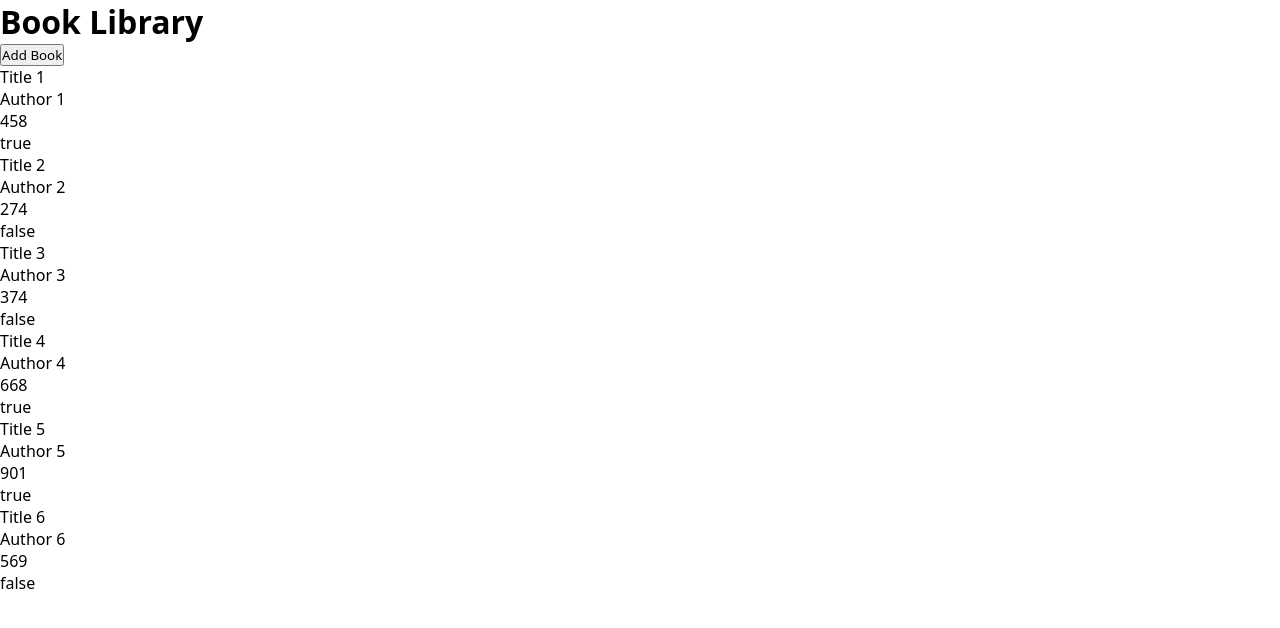
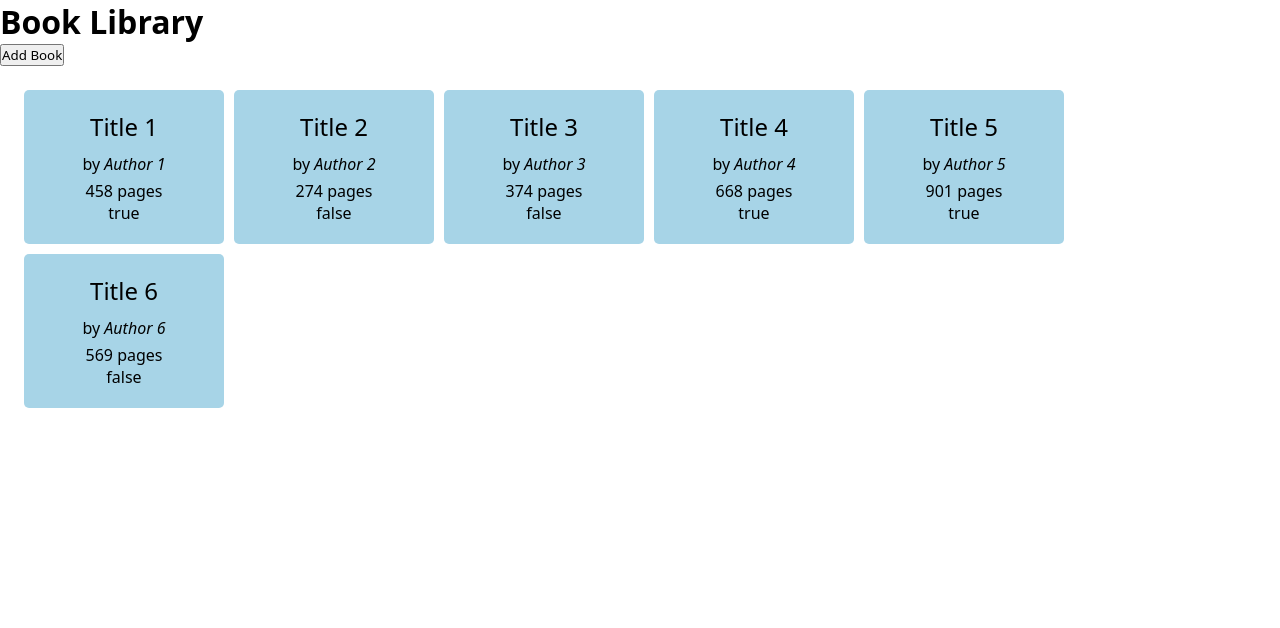
Before and after one commit to durgeshbg/library, a plain HTML site: page index.html in a window 1280 px wide. Drawn offline with Linux system fonts and the light colour scheme.

Commit message:
add style to card

```diff
--- a/style.css
+++ b/style.css
@@ -1,3 +1,8 @@
+:root {
+    --not-read: rgb(167, 212, 231);
+    --read: rgb(167, 231, 186);
+}
+
 * {
     padding: 0;
     margin: 0;
@@ -6,3 +11,46 @@
         Roboto, Oxygen, Ubuntu, Cantarell, 'Open Sans', 'Helvetica Neue',
         sans-serif;
 }
+
+.container {
+    display: flex;
+    flex-wrap: wrap;
+    gap: 10px;
+    padding: 1.5rem;
+}
+
+.card {
+    background-color: var(--not-read);
+    padding: 20px;
+    text-align: center;
+    border-radius: 5px;
+    width: 200px;
+}
+.card.read {
+    background-color: var(--read);
+}
+.card .title {
+    font-size: 1.5rem;
+    margin-bottom: 10px;
+}
+.card .author {
+    font-style: italic;
+    margin-bottom: 5px;
+}
+.card .author::before {
+    content: 'by ';
+    font-style: normal;
+}
+.card .pages::after {
+    content: ' pages';
+}
+.card button {
+    border: none;
+    padding: 8px;
+    margin-top: 8px;
+    border-radius: 5px;
+    background-color: #fff;
+}
+.card button:hover {
+    background: #e5e5e5;
+}
```
